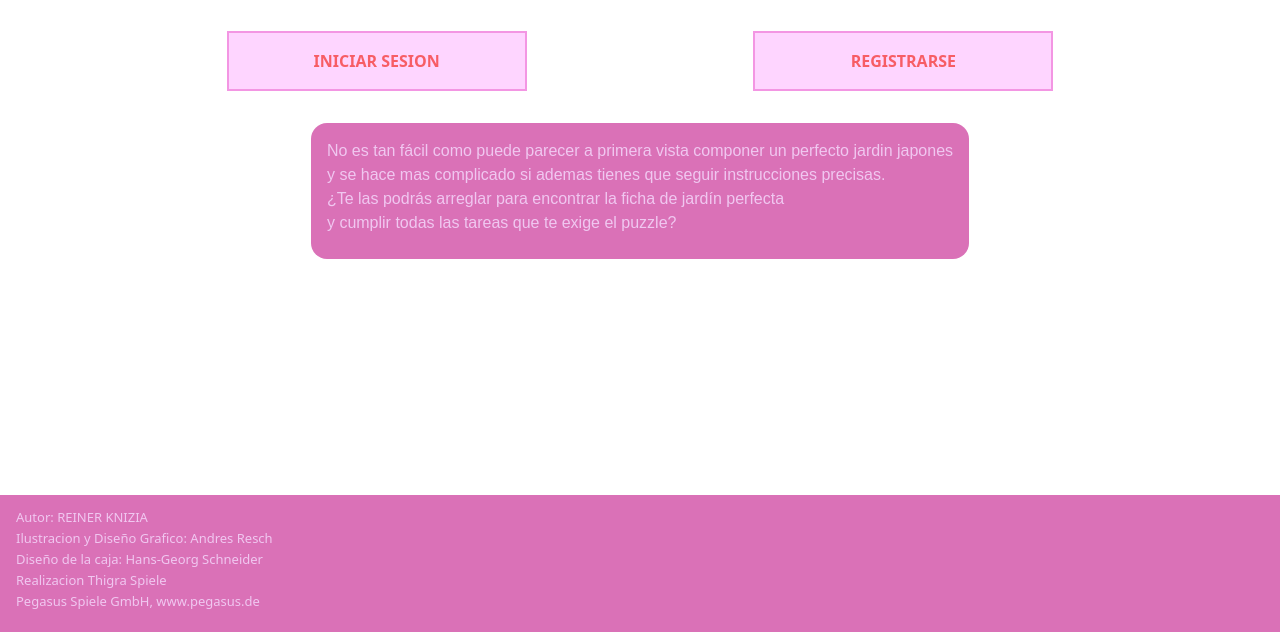
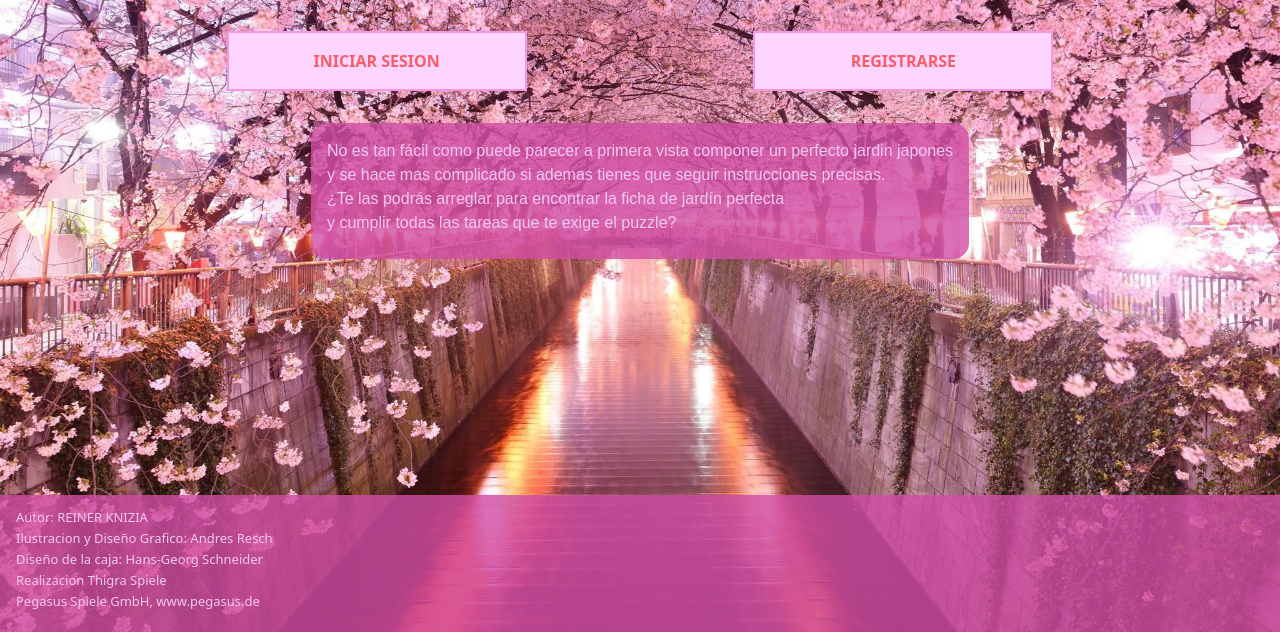
Before and after one commit to mswarlord/Brains, a plain HTML site: page index.html in a window 1280 px wide. Shown: the part 193-825 px from the top of the page. Drawn offline with Linux system fonts and the light colour scheme; the site is published under a folder, as on GitHub Pages, so addresses that start at the root find nothing; a web font is replaced by a local one.

Commit message:
Bug fixing
Solucion de error de direccionamiento del background por css

```diff
--- a/css/estilos.css
+++ b/css/estilos.css
@@ -41,7 +41,7 @@ html {
 body {
     font-family: "Roboto Mono", monospace;
     background-color: #c4d3af;
-    background-image: url("/assets/img/background/background4.jpg");
+    background-image: url("../assets/img/background/background4.jpg");
     background-attachment: fixed;
     background-size: cover;
     height: 100%;
```
